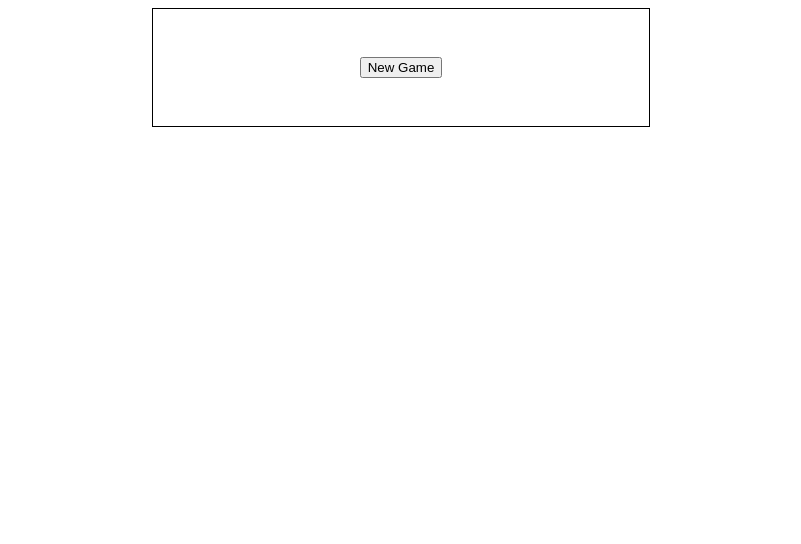
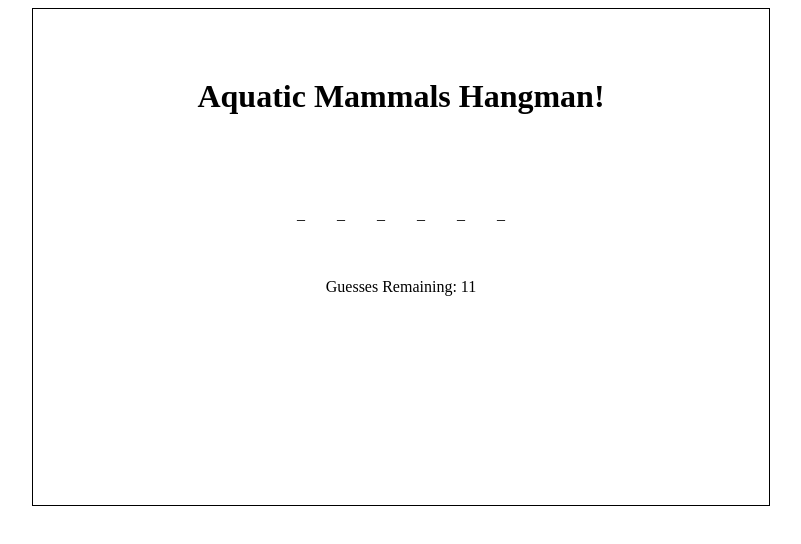
Before and after one commit to samruddhisomani/js-hangman, a plain HTML site: page index.html in a window 1280 px wide. Shown: the whole page, without its empty margins (239-1040 px from the left). Drawn offline with Linux system fonts and the light colour scheme.

Commit message:
working except win/loss and letters guessed

```diff
--- a/css/style.css
+++ b/css/style.css
@@ -1,10 +1,30 @@
 .container {
-    width: 50vh;
+    width: 50vw;
     max-width: 1200px;
     margin: auto;
     border: 1px solid black;
     display: flex;
     flex-direction: column;
     align-items: center;
+    justify-content: space-around;
     padding: 3em;
+    height: 50vh;
 }
+
+.container__flexItem {
+    flex: 1;
+}
+
+.container__slots {
+    display: flex;
+    justify-content: space-around;
+}
+
+.container__slotsElement {
+    margin: 1em;
+    text-transform: uppercase;
+}
+
+.lettersGuessed {
+
+}
--- a/index.html
+++ b/index.html
@@ -9,7 +9,12 @@
     </head>
     <body>
         <div class="container">
-            <button>New Game</button>
+            <h1 class="container__flexItem">Aquatic Mammals Hangman!</h1>
+            <!-- <button class="container__flexItem">New Game</button> -->
+            <div class="container__flexItem container__slots"></div>
+            <div class="container__flexItem container__guessesRemaining"></div>
+            <div class="container__flexItem container__lettersGuessed"></div>
         </div>
+        <script src="javascript/game.js"></script>
     </body>
 </html>
--- a/javascript/game.js
+++ b/javascript/game.js
@@ -0,0 +1,80 @@
+//I recognize up to 11 guesses before a player loses.
+
+let guessesRemaining = 11;
+let gamesPlayed = 0;
+let gamesWon = 0;
+
+//so if I want to, I can reformat what this part looks like in one place
+const updateGuessesRemaining = () => {
+    document.querySelector('.container__guessesRemaining').innerHTML = `Guesses Remaining: ${guessesRemaining}`
+
+    if (guessesRemaining === 0) {
+        alert('Game Over. You Lost.')
+        newWord(words)
+        let { randomWord, letters, guesses } = newWord(words);
+        guessesRemaining = 11;
+
+    }
+}
+
+//the first piece I need is an array of words.
+const words = ['otter', 'hippo', 'whale', 'dolphin', 'dugong', 'porpoise', 'platypus'];
+
+//I need to randomly select a word from that list
+//I need to create a string of underscores as long as my random word
+//but I need to make it to where it replaces correctly guessed letters
+//I need this whole process to be repeatable
+const newWord = (words) => {
+    const randomWord = words[Math.floor(Math.random() * words.length)];
+    const letters = randomWord.split("");
+    const guesses = Array(letters.length).fill("_");
+
+    let newWord = {
+        "randomWord": randomWord,
+        "letters": letters,
+        "guesses": guesses,
+    }
+
+    return newWord;
+
+}
+
+let { randomWord, letters, guesses } = newWord(words);
+
+console.log(randomWord)
+
+letters.map(letter => {
+    const para = document.createElement("p")
+    para.setAttribute('class', 'container__slotsElement')
+    para.innerHTML = "_"
+    const slot = document.querySelector('.container__slots').appendChild(para)
+})
+
+
+updateGuessesRemaining()
+
+const processGuess = event => {
+    const guess = event.key;
+
+    //handling unexpected inputs
+    if (!guess.match('[a-z]')) {
+        alert('Not a letter');
+    } else if (!letters.includes(guess)) {
+        guessesRemaining -= 1;
+        updateGuessesRemaining();
+    } else if (letters.includes(guess)) {
+        [...document.querySelectorAll('.container__slotsElement')].map((x, i) => {
+            if (letters[i] == guess) {
+                x.innerHTML = guess;
+            }
+        })
+    } else {
+        throw ('System Error')
+    }
+
+}
+
+//on keypress I need to read user input
+//keypress means I won't pick up system commands,
+//only alphanumeric
+document.body.onkeypress = event => processGuess(event);
```
